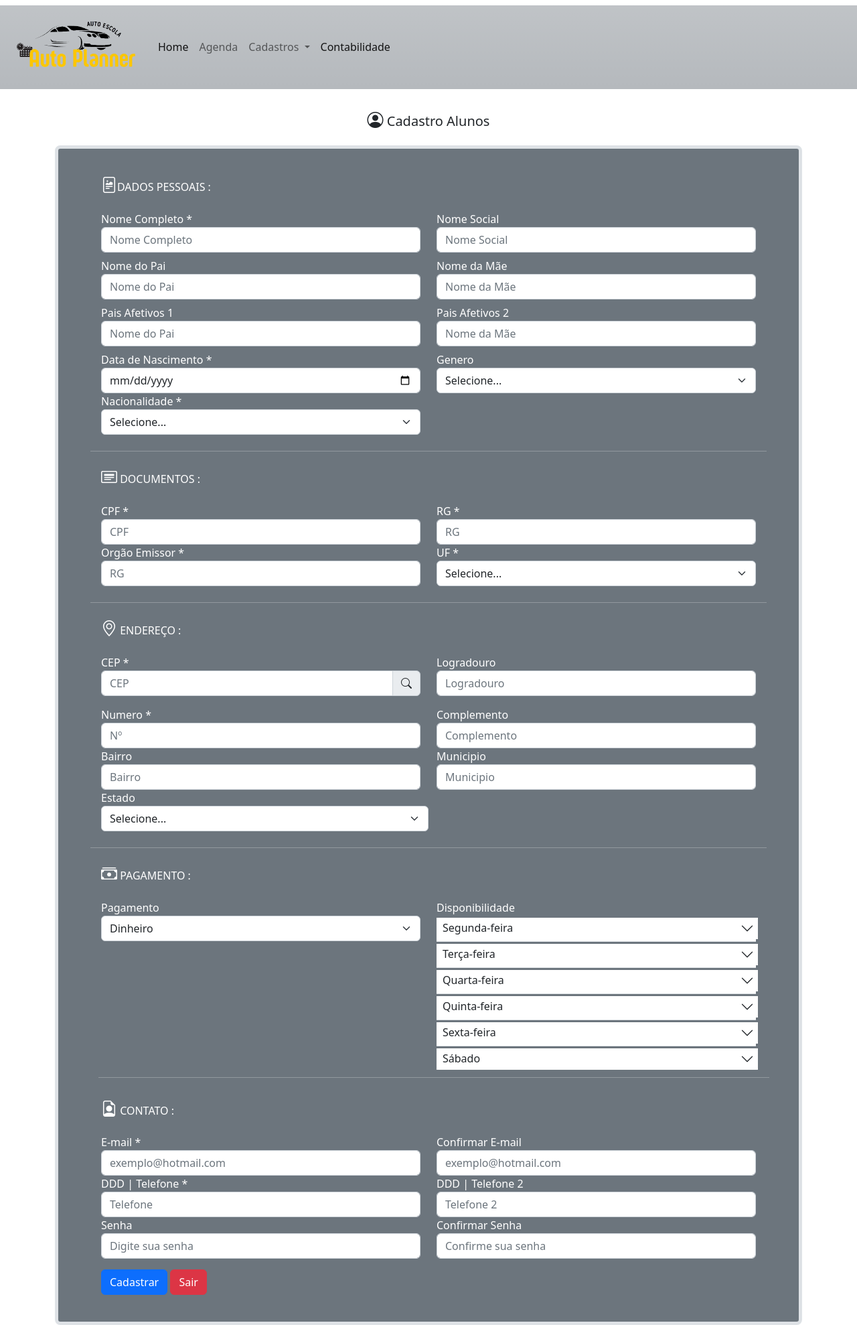
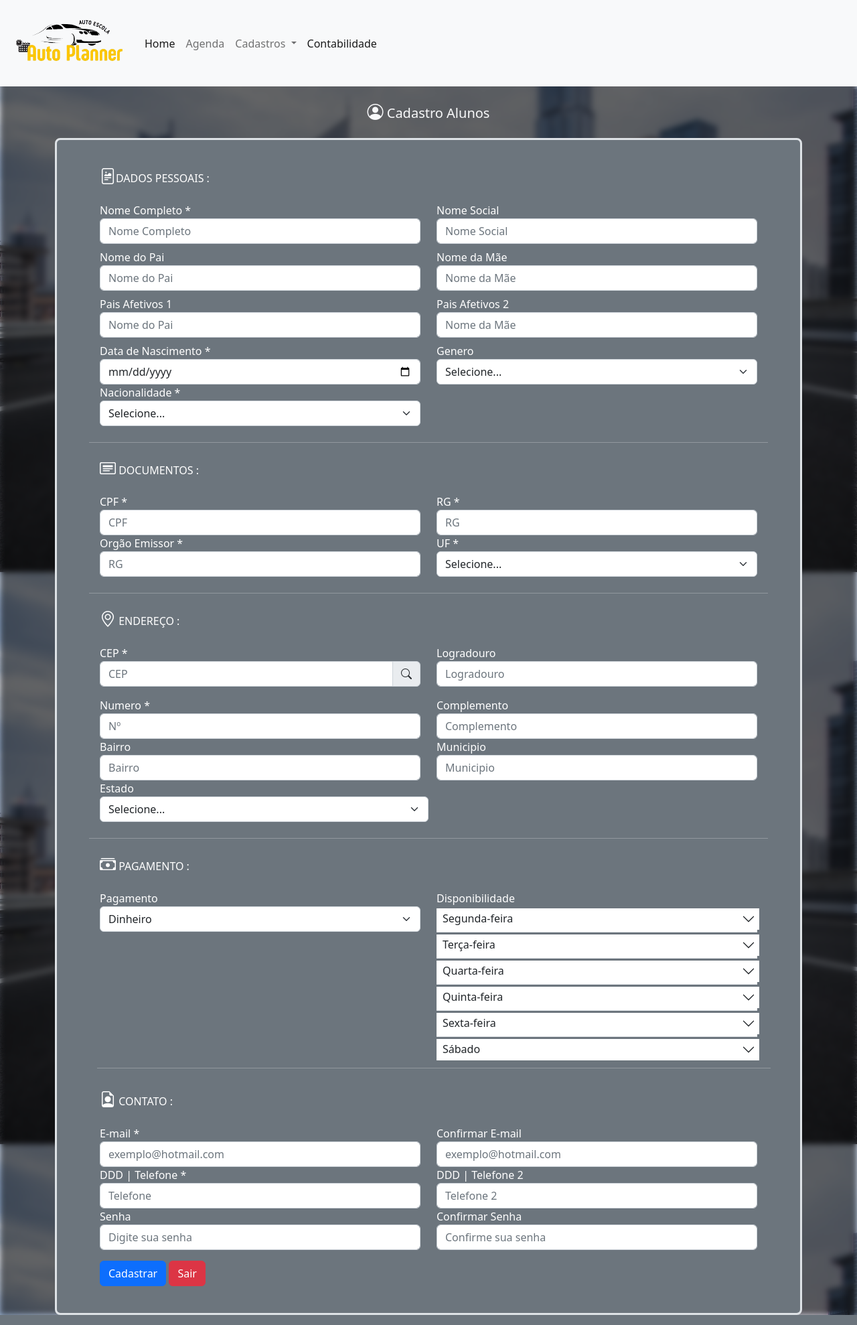
Before and after one commit to Erubbo/AutoPlanner, a PHP site: page /backend/front/cadastro_alunos.php in a window 1280 px wide. Shown: the whole page at 67% size. Run offline with PHP 8.4, Linux system fonts and the light colour scheme; a user stored in the database is signed in; a stand-in replaces the project's code that opens the database connection; some libraries are stand-ins or nearby versions.

Commit message:
Front Atualizados

```diff
--- a/backend/front/cadastro_alunos.php
+++ b/backend/front/cadastro_alunos.php
@@ -25,9 +25,9 @@ include '../includes/conexao.php';
 
     <div class="container">
 
-        <h5 class="text-center m-4"><i class="bi bi-person-circle" style="font-size: 1.5rem"></i> Cadastro Alunos</h5>
+        <h5 class="text-center m-4 text-light"><i class="bi bi-person-circle" style="font-size: 1.5rem"></i> Cadastro Alunos</h5>
 
-        <div class="text-bg-secondary p-3 border border-5 rounded-3">
+        <div class="text-bg-secondary p-3 border border-3 rounded-3">
 
             <div class="form-group m-4 mt-2">
                 <form id="form-aluno">
--- a/backend/front/cadastro_professor.php
+++ b/backend/front/cadastro_professor.php
@@ -27,8 +27,8 @@ include '../includes/conexao.php';
         <div class="form-group">
             <form id="form-prof">
 
-                <h5 class="text-center m-4"><i class="bi bi-person-circle" style="font-size: 1.5rem"></i> Cadastro Professores</h5>
-                <div class="text-bg-secondary p-3 border border-5 rounded-3">
+                <h5 class="text-center m-4 text-light"><i class="bi bi-person-circle" style="font-size: 1.5rem"></i> Cadastro Professores</h5>
+                <div class="text-bg-secondary p-3 border border-3 rounded-3">
 
 
                     <div class="form-group m-4 mt-2">
--- a/backend/includes/navbar.php
+++ b/backend/includes/navbar.php
@@ -2,34 +2,34 @@
 include 'controle_session.php';
 ?>
 
-<nav class="navbar navbar-expand-lg bg-transparent">
-    <div class="container-fluid bg-secondary bg-gradient bg-opacity-50 ">
+<nav class="navbar navbar-expand-lg text-bg-light text-dark ">
+    <div class="container-fluid">
       <a class="navbar-brand" href="#">
-      <img src="images/logo_tipo.png" alt="" width="200px">
+      <img src="images/logo_tipo.png" alt="" width="180px">
       </a>
       <button class="navbar-toggler" type="button" data-bs-toggle="collapse" data-bs-target="#navbarSupportedContent" aria-controls="navbarSupportedContent" aria-expanded="false" aria-label="Toggle navigation">
         <span class="navbar-toggler-icon"></span>
       </button>
       <div class="collapse navbar-collapse" id="navbarSupportedContent">
-        <ul class="navbar-nav me-auto mb-2 mb-lg-0 ">
+        <ul class="navbar-nav me-auto mb-2 mb-lg-0">
           <li class="nav-item">
-            <a class="nav-link active" aria-current="page" href="../../../AutoPlanner/tela_prin.php">Home</a>
+            <a class="nav-link active fs-6" aria-current="page" href="../../../AutoPlanner/tela_prin.php">Home</a>
           </li>
           <li class="nav-item">
-            <a class="nav-link" href="#">Agenda</a>
+            <a class="nav-link fs-6" href="#">Agenda</a>
           </li>
           <li class="nav-item dropdown">
-            <a class="nav-link dropdown-toggle" href="#" role="button" data-bs-toggle="dropdown" aria-expanded="false">
+            <a class="nav-link dropdown-toggle fs-6" href="#" role="button" data-bs-toggle="dropdown" aria-expanded="false">
               Cadastros
             </a>
             <ul class="dropdown-menu">
-              <li><a class="dropdown-item" href="../../../AutoPlanner/backend/front/cadastro_alunos.php">Aluno</a></li>
+              <li><a class="dropdown-item fs-6" href="../../../AutoPlanner/backend/front/cadastro_alunos.php">Aluno</a></li>
               <li><hr class="dropdown-divider"></li>
-              <li><a class="dropdown-item" href="../../../AutoPlanner/backend/front/cadastro_professor.php">Professor</a></li>
+              <li><a class="dropdown-item fs-6" href="../../../AutoPlanner/backend/front/cadastro_professor.php">Professor</a></li>
             </ul>
           </li>
           <li class="nav-item">
-            <a class="nav-link active" aria-current="page" href="#">Contabilidade</a>
+            <a class="nav-link active fs-6" aria-current="page" href="#">Contabilidade</a>
           </li>
 
         </ul>
--- a/backend/includes/conexao.php
+++ b/css/estilo-aluno-professor.css
@@ -1,16 +1,17 @@
-<?php
+*{
+    margin: 0;
+    padding: 0;
+}
 
-try{
-    define('SERVERNAME',"10.97.47.55");
-    define('USERNAME',"autoplanner");
-    define('PASSWORD',"12345");
-    define('DADABASE',"auto_planner");
+/* -------------------------------------------------------------------- */
+.body-imagem{
+    background: url(../images/city.jpg)no-repeat center center fixed;
+  -webkit-background-size: cover;
+  -moz-background-size: cover;
+  -o-background-size: cover;
+  background-size: cover;
+    backdrop-filter: brightness(0.4) blur(4px) ;
 
+}
 
-    $conn = new PDO("mysql:host=".SERVERNAME.";dbname=".DADABASE, USERNAME, PASSWORD);
-    // set the PDO error mode to exception
-    $conn ->setAttribute(PDO::ATTR_ERRMODE, PDO::ERRMODE_EXCEPTION);
-
-}catch(PDOException $error){
-echo "Connection failed".$error->getMessage();}
-?>
+/* ---------------------------------------------------------------------- */
```
Also changed, not shown: images/fundo.jpg (added).
